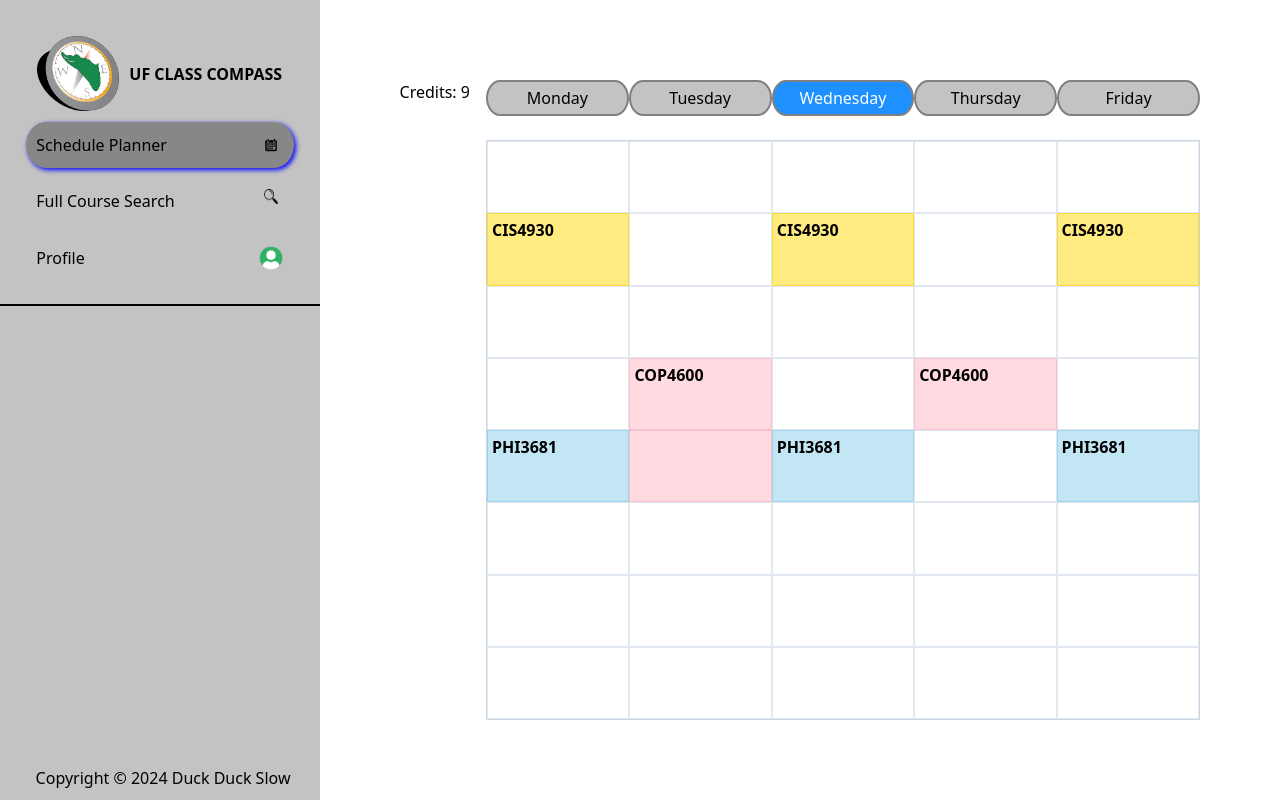
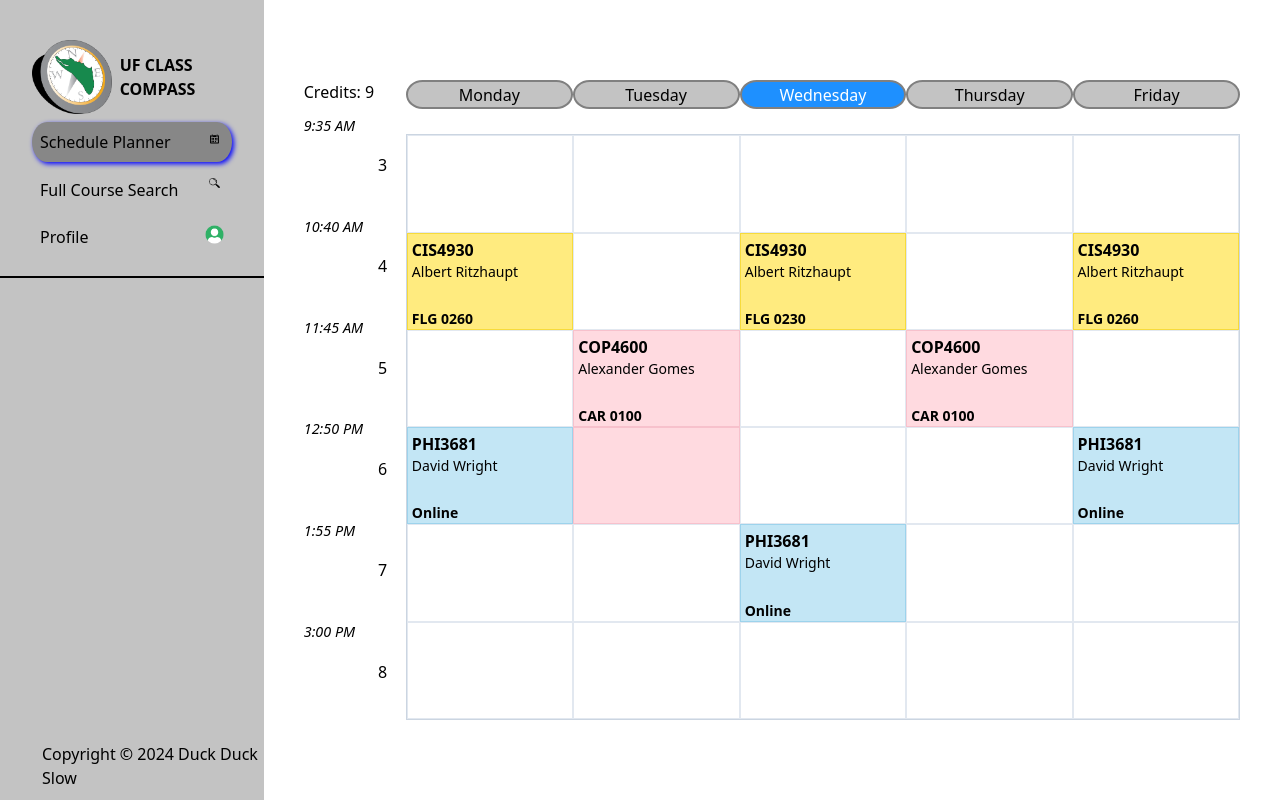
Before and after one commit to sheehan-j/uf-class-compass, a React (Vite) app: page / in a window 1280 px wide. Built offline with nearby package versions, Linux system fonts and the light colour scheme.

Commit message:
added Block time constants and day enumerations. More information passed to class cell such as location and instructor. Block numbers and times displayed on LHS. Grid shrinks and grows based on number of blocks used

```diff
--- a/src/components/ClassCell.jsx
+++ b/src/components/ClassCell.jsx
@@ -1,12 +1,17 @@
 import PropTypes from "prop-types";
+import "../styles/ClassCell.css"
 
-const ClassCell = ({ color, code }) => {
+const ClassCell = ({ color, code, instructor, location }) => {
 	return (
 		<div
-			className="z-10 p-1 flex box-content"
+			className="z-10 p-1 flex box-content relative classCellWrapper"
 			style={{ backgroundColor: color, borderWidth: "1px", borderColor: color }}
 		>
-			<div className="font-sans font-semibold w-full">{code}</div>
+			<div className="font-sans w-full">
+				<div className="font-semibold">{code}</div>
+				<div className="text-sm">{instructor}</div>
+				<div className="text-sm absolute bottom-0 font-semibold">{location}</div>
+			</div>
 		</div>
 	);
 };
@@ -14,6 +19,8 @@ const ClassCell = ({ color, code }) => {
 ClassCell.propTypes = {
 	color: PropTypes.string.isRequired,
 	code: PropTypes.string,
+	instructor: PropTypes.string,
+	location: PropTypes.string,
 };
 
 export default ClassCell;
--- a/src/components/DaysBox.jsx
+++ b/src/components/DaysBox.jsx
@@ -1,12 +1,15 @@
 import React from 'react';
-import Days from "../constants/Days";
+import {Days, getDayString} from "../constants/Days";
 
 const DaysBox = () => {
-    const currentDate = new Date().getDay() -  1; //our days start on Monday not sunday so subtract 1 since getDay is enum
+    const currentDate = new Date().getDay() - 1; // Adjusting for Monday start
+
+    // Convert enum to an array of day names
+    const daysArray = Object.keys(Days).map(key => Days[key]);
 
     return (
         <>
-            {Days.map((day, index) => (
+            {daysArray.map((day, index) => (
                 <div
                     key={"dayWrapper" + index}
                     style={{
@@ -18,10 +21,10 @@ const DaysBox = () => {
                         border: "2px solid gray",
                         borderRadius: "20% / 100%",
                         width: "100%",
-                        height: "100%"
+                        height: "100%",
                     }}
                 >
-                    {day}
+                    {getDayString(day)}
                 </div>
             ))}
         </>
--- a/src/components/Grid.jsx
+++ b/src/components/Grid.jsx
@@ -16,11 +16,11 @@ const Grid = ({ grid, colCount, rowCount, isSkeleton }) => {
 					{row.map((cell, colIndex) =>
 						// If this grid is a skeleton, only draw empty cells with borders
 						isSkeleton ? (
-							<EmptyCell key={rowIndex * colCount + colIndex} hasBorder={true} />
+							 <EmptyCell key={rowIndex * colCount + colIndex} hasBorder={true} />
 						) : // If this grid is not a skeleton, draw a class cell if this cell is a class.
 						// Otherwise, draw an empty cell without a border to act as a spacer
 						cell.isClass ? (
-							<ClassCell key={rowIndex * colCount + colIndex} color={cell.color} code={cell.code} />
+							<ClassCell key={rowIndex * colCount + colIndex} color={cell.color} code={cell.code} instructor={cell.instructor} location={cell.location}/>
 						) : (
 							<EmptyCell key={rowIndex * colCount + colIndex} hasBorder={false} />
 						)
--- a/src/components/Schedule.jsx
+++ b/src/components/Schedule.jsx
@@ -3,62 +3,74 @@ import PropTypes from "prop-types";
 import Grid from "./Grid";
 import Colors from "../constants/Colors";
 import DaysBox from "./DaysBox"
+import {Days} from "../constants/Days"
+import {getPeriodTimes } from "../constants/BlockTimes";
 
-
-const Schedule = ({ colCount, rowCount }) => {
+const Schedule = ({ colCount, maxRowCount }) => {
 	const dummyClasses = [
 		{
+			instructor: "Albert Ritzhaupt",
 			code: "CIS4930",
 			meetings: [
 				{
-					col: 0,
-					row: 1,
+					col: Days.Monday,
+					row: 3, //TODO figure out if we want to zero index?
 					length: 1,
+					location: "FLG 0260"
 				},
 				{
-					col: 2,
-					row: 1,
+					col: Days.Wednesday,
+					row: 3,
 					length: 1,
+					location: "FLG 0230"
 				},
 				{
-					col: 4,
-					row: 1,
+					col: Days.Friday,
+					row: 3,
 					length: 1,
+					location: "FLG 0260"
 				},
 			],
 		},
 		{
+			instructor: "Alexander Gomes",
 			code: "COP4600",
 			meetings: [
 				{
-					col: 1,
-					row: 3,
+					col: Days.Tuesday,
+					row: 4,
 					length: 2,
+					location: "CAR 0100"
 				},
 				{
-					col: 3,
-					row: 3,
+					col: Days.Thursday,
+					row: 4,
 					length: 1,
+					location: "CAR 0100"
 				},
 			],
 		},
 		{
+			instructor: "David Wright",
 			code: "PHI3681",
 			meetings: [
 				{
-					col: 0,
-					row: 4,
+					col: Days.Monday,
+					row: 5,
 					length: 1,
+					location: "Online"
 				},
 				{
-					col: 2,
-					row: 4,
+					col: Days.Wednesday,
+					row: 6,
 					length: 1,
+					location: "Online"
 				},
 				{
-					col: 4,
-					row: 4,
+					col: Days.Friday,
+					row: 5,
 					length: 1,
+					location: "Online"
 				},
 			],
 
@@ -68,12 +80,13 @@ const Schedule = ({ colCount, rowCount }) => {
 	const [grid, setGrid] = useState([]);
 	const [classes] = useState(dummyClasses);
 	const [credits, setCredits] = useState(0)
+	const [newRowCount, setRowCount] = useState(maxRowCount)
 
 	useEffect(() => {
 		const rows = [];
-		for (var i = 0; i < rowCount; i++) {
+		for (var i = 0; i < maxRowCount; i++) {
 			const row = [];
-			for (var j = 0; j < colCount; j++) row.push({ isClass: false });
+			for (var j = 0; j < colCount; j++) row.push({ isClass: false, row: i+1 });
 			rows.push(row);
 		}
 
@@ -83,13 +96,17 @@ const Schedule = ({ colCount, rowCount }) => {
 			classItem.meetings.forEach((meetingItem) => {
 				totalCredits += meetingItem.length;
 				rows[meetingItem.row][meetingItem.col] = {
+					row: meetingItem.row+1,
+					instructor: classItem.instructor,
 					isClass: true,
 					color: Colors.classColors[colorIndex],
 					code: classItem.code,
+					location: meetingItem.location,
 				};
 
 				for (var i = 1; i < meetingItem.length; i++) {
 					rows[meetingItem.row + i][meetingItem.col] = {
+						row: meetingItem.row+1,
 						isClass: true,
 						color: Colors.classColors[colorIndex],
 					};
@@ -98,17 +115,40 @@ const Schedule = ({ colCount, rowCount }) => {
 			colorIndex++;
 		});
 
+		while (rows.length > 1 && !rows[0].some(cell => cell.isClass) && !rows[1].some(cell => cell.isClass)) {
+			rows.shift();
+		}
+
+		while (rows.length > 1 && !rows[rows.length-1].some(cell => cell.isClass) && !rows[rows.length-2].some(cell => cell.isClass)) {
+			rows.pop();
+		}
+
+		setRowCount(rows.length);
 		setGrid(rows);
 		setCredits(totalCredits);
-	}, [colCount, rowCount, classes]);
+	}, [colCount, maxRowCount, classes]);
 
 	return (
 		<>
-		<div style={{marginRight:"2%"}}>
-			<p style={{whiteSpace: "nowrap"}}>Credits: {credits}</p>
+		<div className="relative" style={{height: "100%", marginRight:"2%", width: "10%"}}>
+			<div style={{ height: "5%", marginBottom: "3%"}}>
+				<p style={{whiteSpace: "nowrap"}}>Credits: {credits}</p>
+			</div>
+			<div className="grid relative" style={{height: "95%"}}>
+				{grid.map((row) => (
+					<div className="relative" style={{display: 'flex', alignItems: "center",height: '100%' }}>
+						<div className="left-0 top-0 italic absolute" style={{ whiteSpace: "nowrap", width: "30%", fontSize: "0.9em" }}>
+							{getPeriodTimes(row[0].row).start}
+						</div>
+						<div style={{flex: "1", display: 'flex', justifyContent: 'right', alignItems: 'center', height: '100%'}}>
+							{row[0].row}
+						</div>
+					</div>
+				))}
+			</div>
 		</div>
-		<div style={{ display: "flex", flexDirection: "column", width: "100%"}}>
-			<div className="grid w-full h-full relative" style={{ marginBottom: "3vh", height: "5vh", gridTemplateColumns: `repeat(${colCount}, minmax(0, 1fr))`, gridTemplateRows: `repeat(${1}, minmax(0, 1fr))`}}>
+		<div style={{ height: "100%", display: "flex", flexDirection: "column", width: "100%"}}>
+			<div className="grid w-full h-full relative" style={{ marginBottom: "3%", height: "5%", gridTemplateColumns: `repeat(${colCount}, minmax(0, 1fr))`, gridTemplateRows: `repeat(${1}, minmax(0, 1fr))`}}>
 				<DaysBox/>
 			</div>
 
@@ -119,8 +159,8 @@ const Schedule = ({ colCount, rowCount }) => {
 				rectangles. This is done to achieve the visual effect of the grid lines
 				behind the transparent class boxes.
 				*/}
-				<Grid key={"skeletonGrid"} grid={grid} colCount={colCount} rowCount={rowCount} isSkeleton={false} />
-				<Grid key={"coloredGrid"} grid={grid} colCount={colCount} rowCount={rowCount} isSkeleton={true} />
+				<Grid key={"skeletonGrid"} grid={grid} colCount={colCount} rowCount={newRowCount} isSkeleton={false} />
+				<Grid key={"coloredGrid"} grid={grid} colCount={colCount} rowCount={newRowCount} isSkeleton={true} />
 			</div>
 		</div>
 		</>
--- a/src/components/Sidebar.jsx
+++ b/src/components/Sidebar.jsx
@@ -9,7 +9,7 @@ const Sidebar = () => {
     };
 
     return (
-        <div className="w-1/3 sidebarWrapper">
+        <div className="w-1/4 p-8 sidebarWrapper">
 				<div className="LogoWrapper">
 					<img id="logo" src="/CourseCompassLogo.png" alt="Logo" />
 					<div id="logoText"><b>UF CLASS COMPASS</b></div>
--- /dev/null
+++ b/src/constants/BlockTimes.js
@@ -0,0 +1,24 @@
+const BlockTimes = {
+    1: { start: '7:25 AM', end: '8:15 AM' },
+    2: { start: '8:30 AM', end: '9:20 AM' },
+    3: { start: '9:35 AM', end: '10:25 AM' },
+    4: { start: '10:40 AM', end: '11:30 AM' },
+    5: { start: '11:45 AM', end: '12:35 PM' },
+    6: { start: '12:50 PM', end: '1:40 PM' },
+    7: { start: '1:55 PM', end: '2:45 PM' },
+    8: { start: '3:00 PM', end: '3:50 PM' },
+    9: { start: '4:05 PM', end: '4:55 PM' },
+    10: { start: '5:10 PM', end: '6:00 PM' },
+    11: { start: '6:15 PM', end: '7:05 PM' },
+};
+
+const getPeriodTimes = (period)  => {
+    if (BlockTimes.hasOwnProperty(period)) {
+        return BlockTimes[period];
+    } else {
+        return null;
+    }
+}
+export {
+    getPeriodTimes,
+}
--- a/src/constants/Days.js
+++ b/src/constants/Days.js
@@ -1,10 +1,35 @@
-const Days = [
-    "Monday",
-    "Tuesday",
-    "Wednesday",
-    "Thursday",
-    "Friday",
-    // "Saturday"
-]
+const Days = {
+    Monday: 0,
+    Tuesday: 1,
+    Wednesday: 2,
+    Thursday: 3,
+    Friday: 4,
+    // Saturday: 5,
+    // Sunday: 6,
+}
+const  getDayString = (day) => {
+    switch (day) {
+        case Days.Monday:
+            return "Monday";
+        case Days.Tuesday:
+            return "Tuesday";
+        case Days.Wednesday:
+            return "Wednesday";
+        case Days.Thursday:
+            return "Thursday";
+        case Days.Friday:
+            return "Friday";
+        case Days.Saturday:
+            return "Saturday";
+        case Days.Sunday:
+            return "Sunday";
+        default:
+            return "Invalid day";
+    }
+};
 
-export default Days;
+
+export {
+    Days,
+    getDayString,
+};
--- a/src/screens/Home.jsx
+++ b/src/screens/Home.jsx
@@ -6,8 +6,8 @@ const Home = () => {
 	return (
 		<div className="w-screen h-screen flex">
 			<Sidebar />
-			<div className="w-full h-full flex p-20">
-				<Schedule colCount={5} rowCount={8} />
+			<div className="w-full h-full flex py-20 px-10">
+				<Schedule colCount={5} maxRowCount={8} />
 			</div>
 		</div>
 	);
--- /dev/null
+++ b/src/styles/ClassCell.css
@@ -0,0 +1,3 @@
+.classCellWrapper:hover{
+    cursor: pointer;
+}
--- a/src/styles/Sidebar.css
+++ b/src/styles/Sidebar.css
@@ -2,7 +2,6 @@
     position: relative;
     left: 0;
     background-color: rgba(135, 135, 135, 0.5);
-    padding: 2%;
 }
 
 .LogoWrapper{
```
